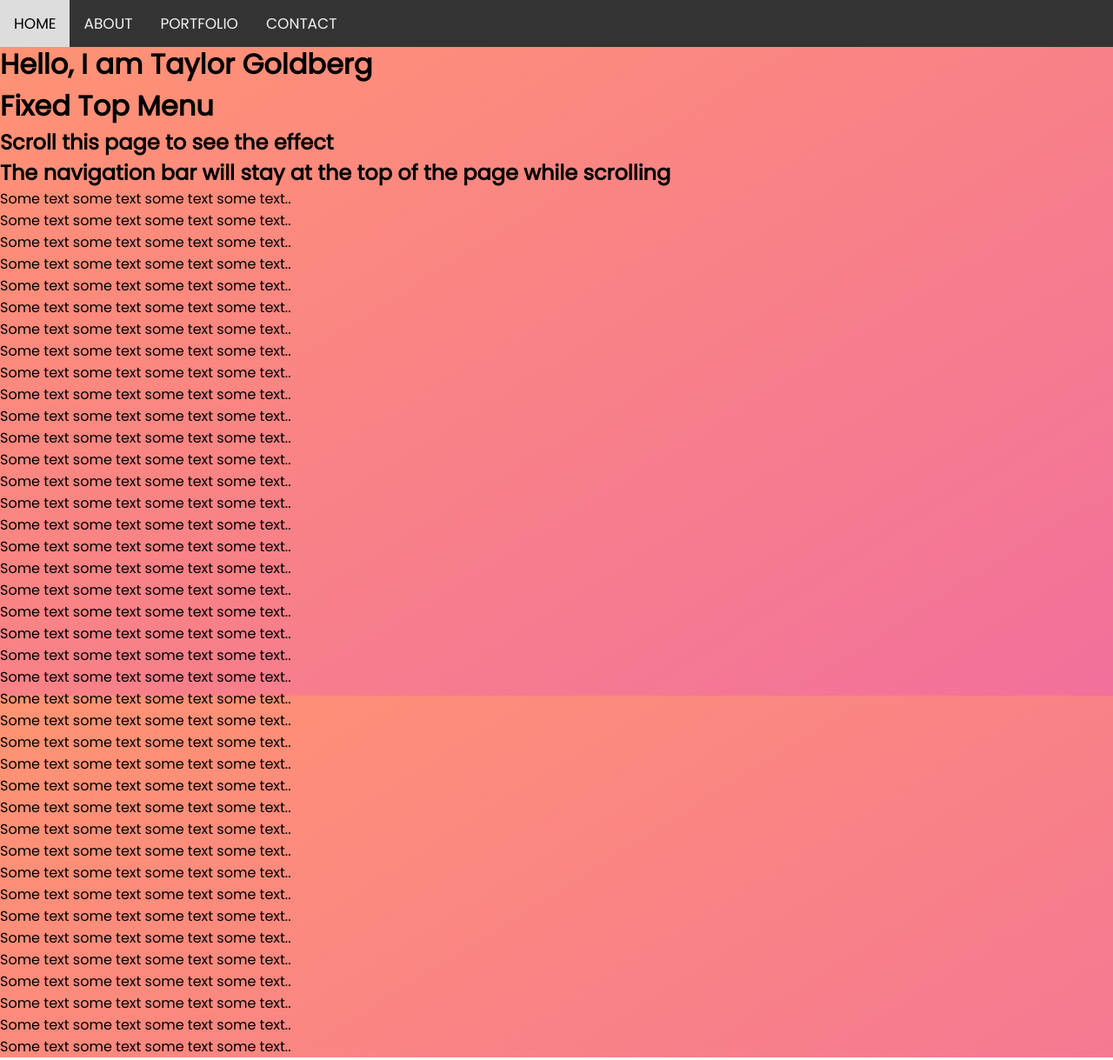
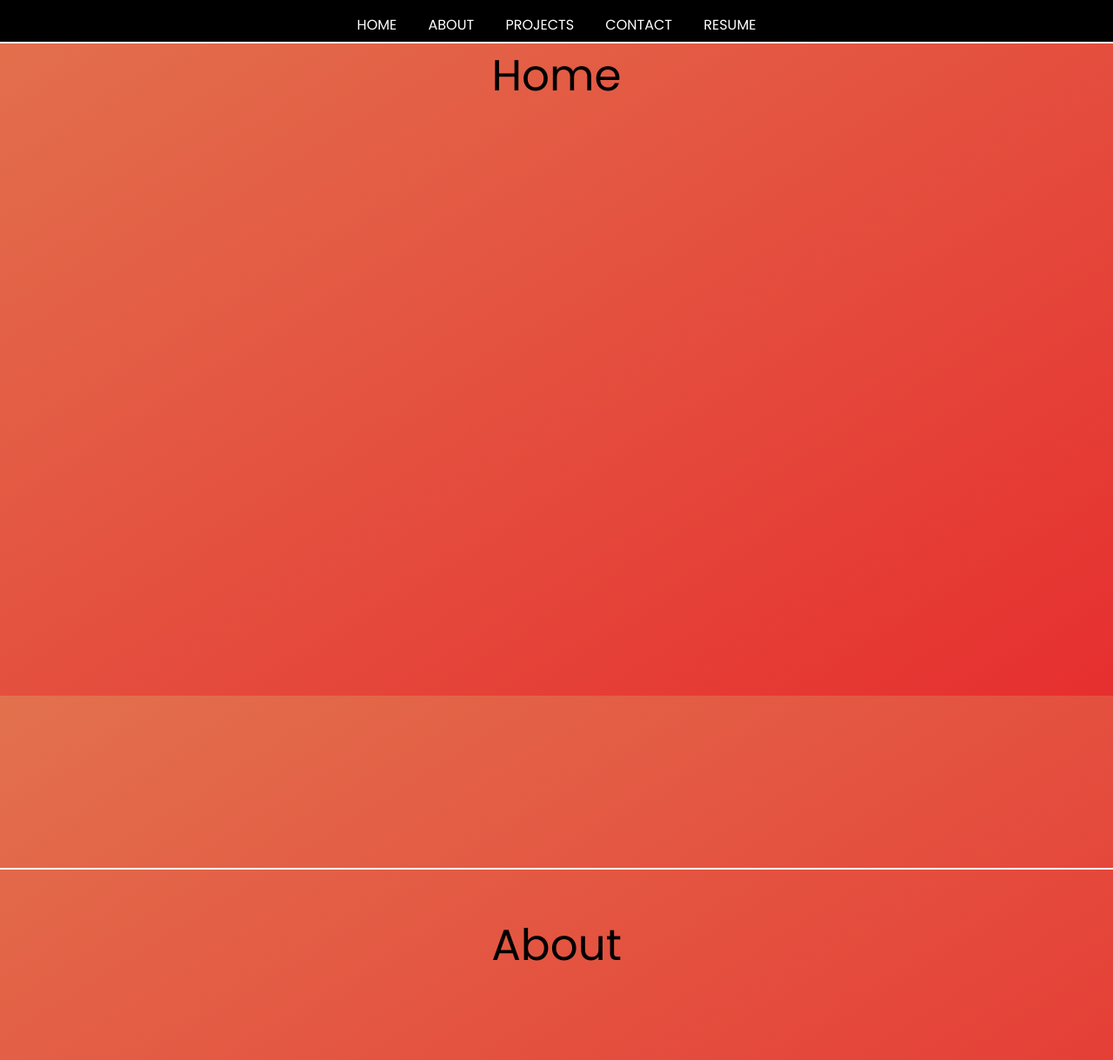
Before and after one commit to tgoldberg36/Portfolio, a plain HTML site: page index.html in a window 1280 px wide. Shown: the top 1219 px of the page at 87% size. Drawn offline with Linux system fonts and the light colour scheme.

Commit message:
Added my Resume and worked on Navbar

```diff
--- a/index.html
+++ b/index.html
@@ -8,61 +8,20 @@
     </head>
 
     <body>
-        <div class="container">
-            <div class="navbar">
-                    <a href="#home">HOME</a>
-                    <a href="#news">ABOUT</a>
-                    <a href="#contact">PORTFOLIO</a>
-                    <a href="#about">CONTACT</a>
-            </div>
-            <div class="header" id="home">
-                <h1>Hello, I am Taylor Goldberg</h1>
-            </div>
-            <h1>Fixed Top Menu</h1>
-  <h2>Scroll this page to see the effect</h2>
-  <h2>The navigation bar will stay at the top of the page while scrolling</h2>
+        <nav role='navigation'>
+            <ul class="nav-main">
+                <li><a href="#home">HOME</a></li>
+                <li><a href="#about">ABOUT</a></li>
+                <li><a href="#projects">PROJECTS</a></li>
+                <li><a href="#contact">CONTACT</a></li>
+                <li><a href="./Resume.pdf" target="_blank">RESUME</a></li>
+            </ul>
+            </nav>
 
-  <p>Some text some text some text some text..</p>
-  <p>Some text some text some text some text..</p>
-  <p>Some text some text some text some text..</p>
-  <p>Some text some text some text some text..</p>
-  <p>Some text some text some text some text..</p>
-  <p>Some text some text some text some text..</p>
-  <p>Some text some text some text some text..</p>
-  <p>Some text some text some text some text..</p>
-  <p>Some text some text some text some text..</p>
-  <p>Some text some text some text some text..</p>
-  <p>Some text some text some text some text..</p>
-  <p>Some text some text some text some text..</p>
-  <p>Some text some text some text some text..</p>
-  <p>Some text some text some text some text..</p>
-  <p>Some text some text some text some text..</p>
-  <p>Some text some text some text some text..</p>
-  <p>Some text some text some text some text..</p>
-  <p>Some text some text some text some text..</p>
-  <p>Some text some text some text some text..</p>
-  <p>Some text some text some text some text..</p>
-  <p>Some text some text some text some text..</p>
-  <p>Some text some text some text some text..</p>
-  <p>Some text some text some text some text..</p>
-  <p>Some text some text some text some text..</p>
-  <p>Some text some text some text some text..</p>
-  <p>Some text some text some text some text..</p>
-  <p>Some text some text some text some text..</p>
-  <p>Some text some text some text some text..</p>
-  <p>Some text some text some text some text..</p>
-  <p>Some text some text some text some text..</p>
-  <p>Some text some text some text some text..</p>
-  <p>Some text some text some text some text..</p>
-  <p>Some text some text some text some text..</p>
-  <p>Some text some text some text some text..</p>
-  <p>Some text some text some text some text..</p>
-  <p>Some text some text some text some text..</p>
-  <p>Some text some text some text some text..</p>
-  <p>Some text some text some text some text..</p>
-  <p>Some text some text some text some text..</p>
-  <p>Some text some text some text some text..</p>
-        </div>
+        <div class="box" id="home">Home</div>
+        <div class="box" id="about">About</div>
+        <div class="box" id="projects">Projects</div>
+        <div class="box" id="contact">Contact</div>
     </body>
 
 </html>
--- a/style.css
+++ b/style.css
@@ -1,39 +1,76 @@
 @import url('https://fonts.googleapis.com/css2?family=Poppins:wght@300;400&display=swap');
 
 * {
+  -webkit-box-sizing: border-box;
+  -moz-box-sizing: border-box;
   box-sizing: border-box;
   margin: 0;
   padding: 0;
+  color:white;
 }
 
 body {
   font-family: 'Poppins', sans-serif;
-  background: linear-gradient(to left top, #f2709c,#ff9472) fixed;
+  background: linear-gradient(to left top, #e62f2f,#e2714e) fixed;
 }
 
-.navbar{
-  overflow: hidden;
-  background-color: #333;
+.top {
   position: fixed;
-  top: 0;
-  width: 100%;
-}
-.navbar a {
-  float: left;
-  display: block;
-  color: #f2f2f2;
+  background-color: rgba(255,255,255,0.5);
   text-align: center;
-  padding: 14px 16px;
-  text-decoration: none;
-  font-size: 17px;
+  bottom:1.5rem;
+  right:1.5rem;
+  width:3rem;
+  height:3rem;
+  line-height: 3rem;
+  font-size:1.5rem;
+  border-radius: .5rem;
+  border:1px solid white;
+  box-shadow: 0 0 2px 0px white;
+  transition: opacity 1s ease;
+  opacity:0;
+  cursor: pointer;
 }
 
-.navbar a:hover {
-  background: #ddd;
-  color: black;
+.top.scrolled {
+  color:#000;
+  text-shadow: 0px 0px 2px #fff;
+  opacity:1;
 }
 
-.header{
-  margin-top: 50px;
-  padding: auto;
+ul {
+  list-style: none;
+  text-align: center;
 }
+
+li {
+  display: inline-block;
+}
+a {
+  text-decoration: none;
+  color:white;
+  display: block;
+  padding:1rem ;
+  transition:color 1s ease;
+}
+nav {
+  display: block;
+  background-color: black;
+  border-bottom:2px solid white;
+  width:100%;
+  height:50px;
+  position: fixed;
+}
+
+li.selected a{
+  color:rgb(48, 1, 255);
+}
+
+.box {
+  height:1000px;
+  border-bottom:2px solid white;
+  padding-top: 50px;
+  color:black;
+  font-size:50px;
+  text-align: center;
+}
```
Also changed, not shown: 1 other file.
